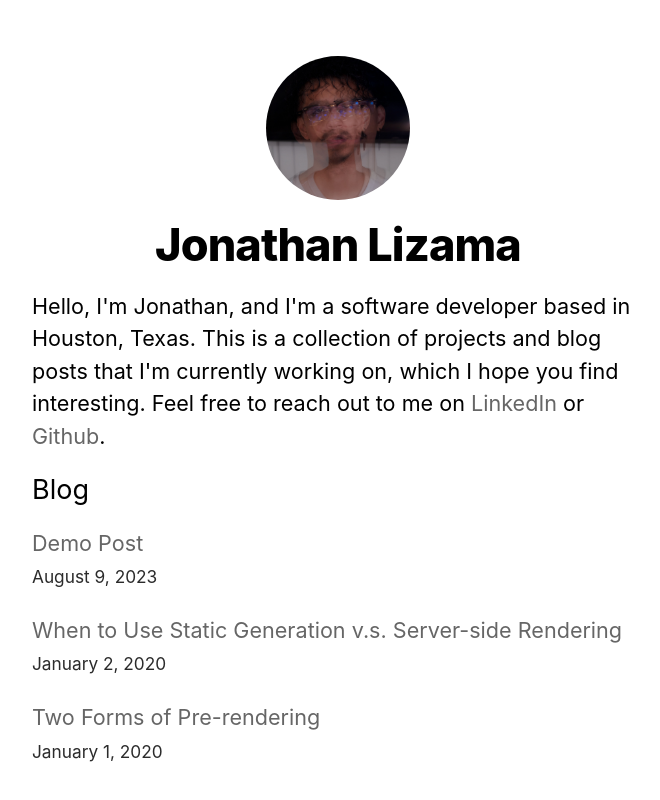
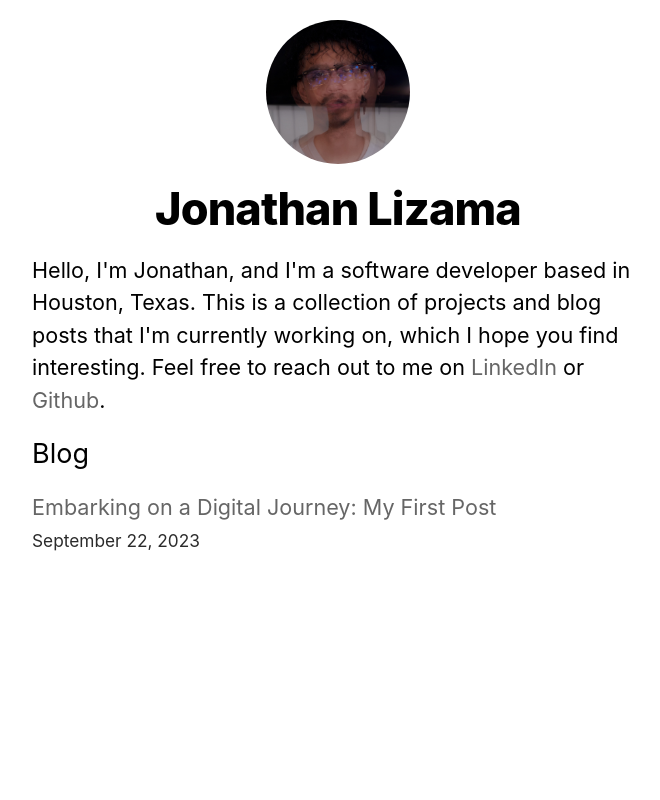
Before and after one commit to wavesco/next-blog, a Next.js app: page / in a window 1280 px wide. Shown: the part 798-1598 px from the top of the page, without its empty margins (302-962 px from the left). After the commit the page ends 1462 px from the top, so only its background shows below. Built offline with nearby package versions, Linux system fonts and the light colour scheme.

Commit message:
Updated Blog Post and UI

```diff
--- a/components/layout.module.css
+++ b/components/layout.module.css
@@ -1,7 +1,7 @@
 .container {
   max-width: 36rem;
   padding: 0 1rem;
-  margin: 3rem auto 6rem;
+  margin: 1rem auto 6rem;
 }
 
 .header {
@@ -21,4 +21,5 @@
 .buttonContainer {
   display: flex;
   justify-content: flex-end;
+  margin-top: 3rem;
 }
--- a/posts/demo-post.md
+++ b/posts/demo-post.md
@@ -1,6 +1,12 @@
 ---
-title: 'Demo Post'
-date: '2023-08-09'
+title: 'Embarking on a Digital Journey: My First Post'
+date: '2023-09-22'
 ---
 
-This is a **DEMO** post! 😬
+Good evening, **Netizens**! Welcome to my digital journey. This is my first foray into the world of blogging, and I'm excited to have you join me on this adventure.
+
+In this space, I'll be documenting my explorations in the vast universe of technology. From the projects that keep me up at night to the new programming languages that I'm eager to master, I'll share it all right here.
+
+Currently, I'm pursuing my degree in Computer Science, a field that never ceases to amaze me. When I'm not buried in textbooks or coding assignments, you'll find me prototyping in Unreal Engine, bringing my creative ideas to life.
+
+Stay tuned for updates on my projects, insights into the technologies I'm exploring, and my journey through the fascinating world of Computer Science. Let's embark on this digital journey together!
--- a/posts/pre-rendering.md
+++ /dev/null
@@ -1,11 +0,0 @@
----
-title: 'Two Forms of Pre-rendering'
-date: '2020-01-01'
----
-
-Next.js has two forms of pre-rendering: **Static Generation** and **Server-side Rendering**. The difference is in **when** it generates the HTML for a page.
-
-- **Static Generation** is the pre-rendering method that generates the HTML at **build time**. The pre-rendered HTML is then _reused_ on each request.
-- **Server-side Rendering** is the pre-rendering method that generates the HTML on **each request**.
-
-Importantly, Next.js lets you **choose** which pre-rendering form to use for each page. You can create a "hybrid" Next.js app by using Static Generation for most pages and using Server-side Rendering for others.
--- a/posts/ssg-ssr.md
+++ /dev/null
@@ -1,19 +0,0 @@
----
-title: 'When to Use Static Generation v.s. Server-side Rendering'
-date: '2020-01-02'
----
-
-We recommend using **Static Generation** (with and without data) whenever possible because your page can be built once and served by CDN, which makes it much faster than having a server render the page on every request.
-
-You can use Static Generation for many types of pages, including:
-
-- Marketing pages
-- Blog posts
-- E-commerce product listings
-- Help and documentation
-
-You should ask yourself: "Can I pre-render this page **ahead** of a user's request?" If the answer is yes, then you should choose Static Generation.
-
-On the other hand, Static Generation is **not** a good idea if you cannot pre-render a page ahead of a user's request. Maybe your page shows frequently updated data, and the page content changes on every request.
-
-In that case, you can use **Server-Side Rendering**. It will be slower, but the pre-rendered page will always be up-to-date. Or you can skip pre-rendering and use client-side JavaScript to populate data.
```
Also changed, not shown: 1 other file (tests, documents, lock files or other folders).
